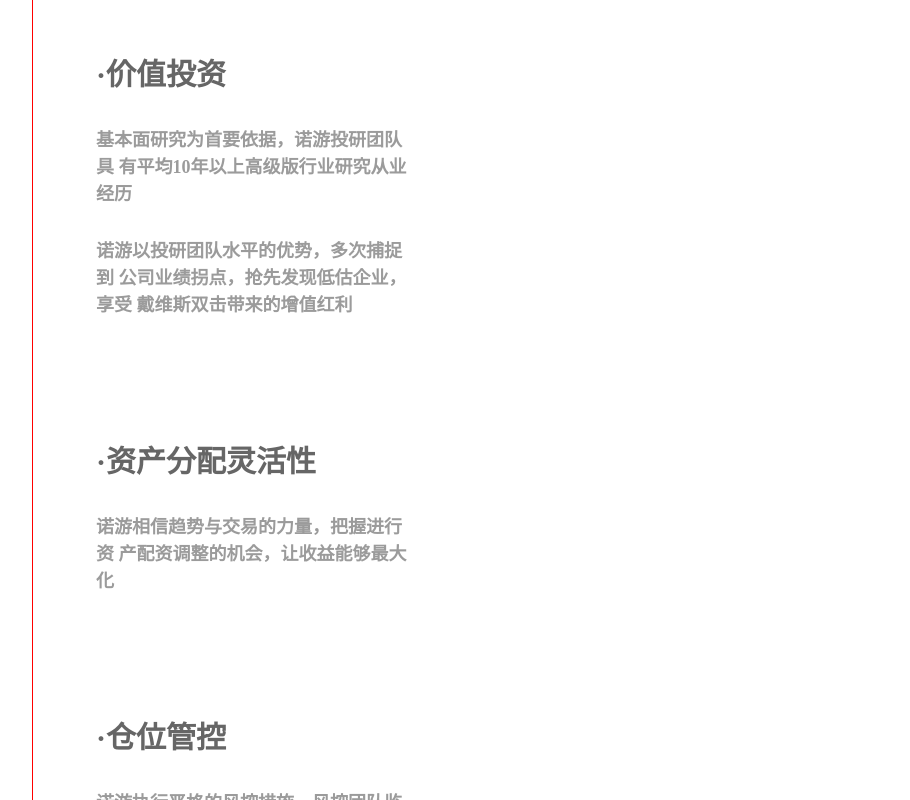
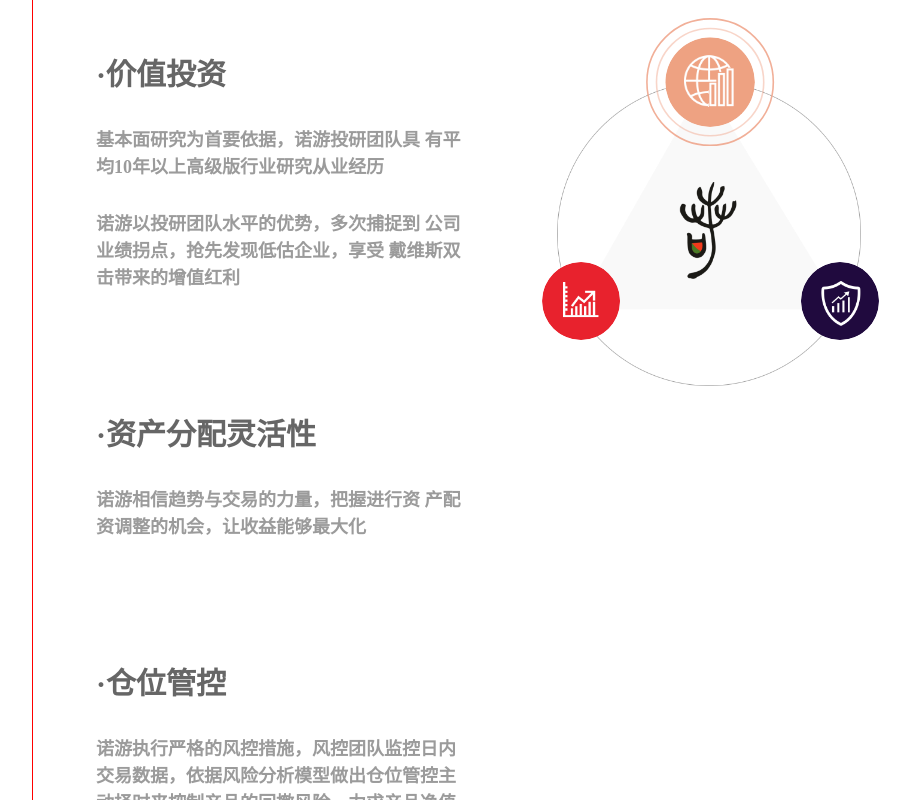
Before and after one commit to Darrenzzy/newu-index, a Vue app: page / in a window 1280 px wide. Shown: the part 1620-2420 px from the top of the page, without its empty margins (160-1070 px from the left). Built offline with nearby package versions, Linux system fonts and the light colour scheme.

Commit message:
update circle scroll fix

```diff
--- a/src/pages/Home.vue
+++ b/src/pages/Home.vue
@@ -63,32 +63,6 @@
         <div class="company">
             <div class="company_title">中长期达成稳定资产增长</div>
             <div class="company_content">
-                <div class="company_right" ref="companyRight">
-                    <div class="js_show top" ref="topImg">
-                        <div class="small_img top_img">
-                            <img src="./../assets/images/touzi.png"/>
-                        </div>
-                    </div>
-                     <div class="js_show left" ref="leftImg">
-                        <div class="small_img left_img">
-                            <img src="./../assets/images/shichang.png"/>
-                        </div>
-                    </div>
-                    <div class="js_show right" ref="rightImg">
-                         <div class="small_img right_img">
-                            <img src="./../assets/images/fengkong.png"/>
-                        </div>
-                    </div>
-                    <!-- <div class="logo" ref="logo_box">
-                        <img src="./../assets/images/logo.png" ref="logo_img"/>
-                    </div> -->
-                    <!-- <div class="circle_font">
-                        <div><span>成立</span><p>2016</p> </div>
-                        <div><span>成立</span><p>2016</p> </div>
-                        <div><span>成立</span><p>2016</p> </div>
-                    </div> -->
-                    <img ref="circle" src="./../assets/images/circle.png"/>
-                </div>
                 <div class="company_left_box">
                     <div class="company_left">
                         <h4 class="company_left_h4" @click="handleTestMask('foucs_right')">·价值投资</h4>
@@ -119,6 +93,24 @@
                             动择时来控制产品的回撤风险，力求产品净值曲线的平滑
                         </p>
                     </div>
+                </div>
+                <div class="company_right" ref="companyRight">
+                    <div class="js_show top foucs_top" ref="topImg">
+                        <div class="small_img top_img">
+                            <img src="./../assets/images/touzi.png"/>
+                        </div>
+                    </div>
+                     <div class="js_show left" ref="leftImg">
+                        <div class="small_img left_img">
+                            <img src="./../assets/images/shichang.png"/>
+                        </div>
+                    </div>
+                    <div class="js_show right" ref="rightImg">
+                         <div class="small_img right_img">
+                            <img src="./../assets/images/fengkong.png"/>
+                        </div>
+                    </div>
+                    <img ref="circle" src="./../assets/images/circle_one.png"/>
                 </div>
             </div>
         </div>
@@ -192,32 +184,22 @@
             viewCircle(){
                 let scrollHeight= document.documentElement.scrollTop || document.body.scrollTop;
                 console.log(scrollHeight)
-                if (scrollHeight > 1600 && scrollHeight < 2450 && this.$refs.companyRight) {
-                    // this.$refs.companyRight.style.display = "block";
-                    this.$refs.companyRight.style.opacity = "1";
-                } else {
-                    // this.$refs.companyRight.style.display = "none";
-                    this.$refs.companyRight.style.opacity = "0";
-                }
-
-                if (scrollHeight > 1600 &&  scrollHeight < 1920 && this.$refs.circle) {
+                if (scrollHeight < 1870 && this.$refs.circle) {
                     this.handleTestMask("topImg", "foucs_top");
                     this.$refs.circle.setAttribute("src", circle_one);
                 } else {
                     this.handleRemove("topImg", "foucs_top");
                 }
-                if ( scrollHeight >= 1920 && scrollHeight < 2190 && this.$refs.circle) {
+                if ( scrollHeight >= 1870 && scrollHeight < 2090 && this.$refs.circle) {
                     this.handleTestMask("leftImg", "foucs_left")
                     this.$refs.circle.setAttribute("src", circle_two)
-                }
-                else {
+                } else {
                     this.handleRemove("leftImg", "foucs_left");
                 }
-                if ( scrollHeight >= 2190 && this.$refs.circle) {
+                if ( scrollHeight >= 2090 && this.$refs.circle) {
                     this.handleTestMask("rightImg", "foucs_right");
                     this.$refs.circle.setAttribute("src", circle_three);
-                }
-                else {
+                } else {
                     this.handleRemove("rightImg", "foucs_right")
                 }
             },
@@ -344,13 +326,15 @@
         }
         .company_content{
             margin-left: 20%;
-            margin-right: 100px;
+            width: 60%;
             position: relative;
+            justify-content: space-between;
+            display: flex;
         }
         .company_left_box{
-            // height: 400px;
+            width: 60%;
             .company_left{
-                width: 35%;
+                width: 80%;
                 margin-bottom: 120px;
                 .company_left_h4{
                     font-size: 30px;
@@ -362,6 +346,7 @@
                 }
                 .company_left_p{
                     width: 100%;
+                    max-width: 502px;
                     font-size: 18px;
                     font-family: Source Han Serif CN;
                     font-weight: 800;
@@ -369,34 +354,23 @@
                     line-height: 27px;
                     opacity: 0.65;
                 }
-            }
-        }
-        @media screen and (min-width:769px) {
-            .company_right{
-                width: 20%;
-                right: 20%;
-            }
-        }
-        @media screen and (max-width:770px) {
-            .company_right{
-                width: 20%;
-                right: 20%;
+                &:last-child{
+                    margin-bottom: 160px;
+                }
             }
 
         }
-        // @media screen and (max-width: 768px) and (min-width:481px) {
 
-        // }
+
         .company_right{
-            // position: absolute;
-            position: fixed;
-            opacity: 0;
+            position: sticky;
+            opacity: 1;
+            width: 40%;
+            max-width: 334px;
+            right: 20%;
             top: 200px;
             margin-top: 30px;
-            // display: block;
-            // display: none;
-            // transform: scale(0.0001);
-            transition: transform 1s ease;
+            height: 20%;
             .js_show{
                 position: absolute;
                 width: 26%;
@@ -425,71 +399,28 @@
             .is_show{
                 .right_img{
                     border: 1px solid rgba(30,12,63, .85);
-                    // box-shadow: 0 0 15px rgba(188, 304, 40, .5);
                     img{
                         border: 1px solid rgba(30,12,63, .45);
-                        // box-shadow: 0 0 15px rgba(232, 34, 45, .5);
                     }
                 }
                 .left_img{
                     border: 1px solid rgba(235,26,49, .85);
-                    // box-shadow: 0 0 15px rgba(232, 34, 45, .5);
                     img{
                         border: 1px solid rgba(235,26,49, .45);
-                        // box-shadow: 0 0 15px rgba(232, 34, 45, .5);
                     }
                 }
                 .top_img{
                     border: 1px solid rgba(239,162,135, .85);
-                    // box-shadow: 0 0 15px rgba(32, 334, 45, .5);
                     img{
                         border: 1px solid rgba(239,162,135, .45);
-                        // box-shadow: 0 0 15px rgba(232, 34, 45, .5);
                     }
                 }
             }
-            .logo{
-                position: absolute;
-                width: 23%;
-                left: 50%;
-                top: 50%;
-                transform: translate(-50%, -50%) scale(1.3);
-                // transition: all 1s ease ;
-                img{
-                    max-height: 100%;
-                    max-width: 100%;
-                    min-width: 100%;
-                    min-height: 100%;
-                    object-fit: cover;
-                }
-            }
+
             .font_circle{
                 width: 110%;
                 transform: translate(-50%, -90%) scale(1.3);
             }
-            .circle_font{
-                position: absolute;
-                width: 100%;
-                left: 50%;
-                top: 50%;
-                transform: translate(-50%, -50%) scale(1.3);
-                transition: transform 1s ease ;
-                display: flex;
-                justify-content: space-between;
-                div{
-                    p{
-                        color: #E8222D;
-                        font-size: 36px;
-                        font-weight: 800;
-                    }
-                    span{
-                        color: #333333;
-                        font-size: 12px;
-                        font-family: Source Han Serif CN;
-                    }
-                }
-            }
-
             .top{
                 left: 50%;
                 transition: transform 1s ease ;
@@ -517,20 +448,28 @@
             }
             .foucs_right{
                 transform: translateX(20%) scale(1.6);
-                // border: 1px solid red;
-                // img{
-                //     border: 1px solid red;
-                // }
             }
             img{
-                max-height: 100%;
-                max-width: 100%;
-                min-width: 100%;
-                min-height: 100%;
+                max-height: 99%;
+                min-height: 99%;
+                max-width: 99%;
+                min-width: 99%;
                 object-fit: cover;
             }
 
         }
-
+        // @media screen and (min-width:769px) {
+        //     .company_right{
+        //         width: 25%;
+        //         right: 20%;
+        //     }
+        // }
+        // @media screen and (max-width:769px) {
+        //     .company_right{
+        //         width: 25%;
+        //         right: 20%;
+        //         min-width: 25%;
+        //     }
+        // }
     }
 </style>
```
